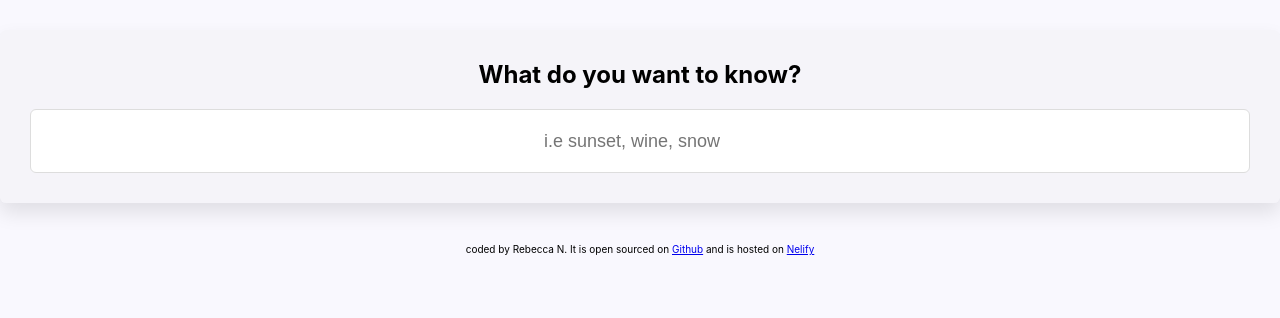
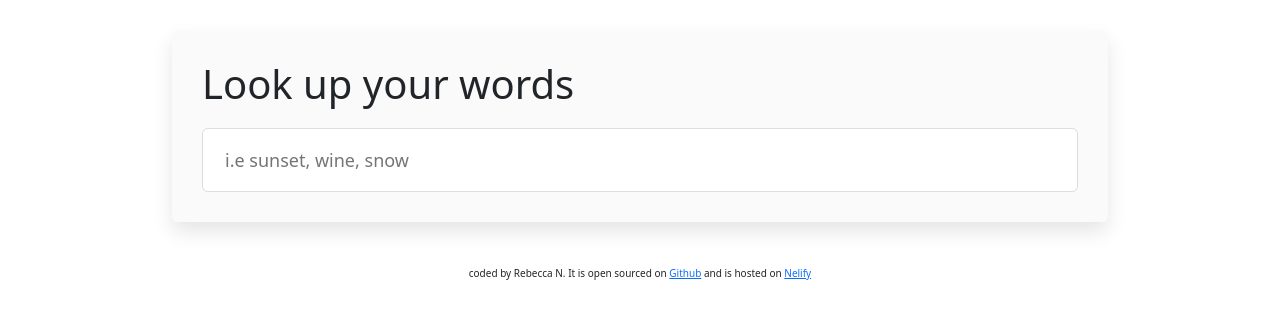
Before and after one commit to RebeccaNiem/my-dictionary, a React (Create React App) app: page / in a window 1280 px wide. Shown: the top 318 px of the page. Built offline with nearby package versions, Linux system fonts and the light colour scheme; no server answers.

Commit message:
added bootsstrap
added pictures

```diff
--- a/package.json
+++ b/package.json
@@ -4,6 +4,7 @@
   "private": true,
   "dependencies": {
     "axios": "^1.7.9",
+    "bootstrap": "^5.3.3",
     "cra-template": "1.2.0",
     "react": "^19.0.0",
     "react-dom": "^19.0.0",
--- a/src/App.css
+++ b/src/App.css
@@ -10,3 +10,12 @@
 body {
   background: #f9f8fe;
 }
+
+a {
+  color: #2c215f;
+}
+
+.App {
+  max-width: 960px;
+  margin: 0 auto;
+}
--- a/src/Dictionary.css
+++ b/src/Dictionary.css
@@ -1,7 +1,3 @@
-.Dictionary {
-  text-align: center;
-}
-
 .Dictionary .search-input {
   display: block;
   height: 64px;
@@ -12,7 +8,6 @@
   border: 1px solid #ddd;
   border-radius: 6px;
   width: 100%;
-  text-align: center;
 }
 
 .Dictionary label {
@@ -34,3 +29,6 @@
   box-shadow: 0 10px 20px rgb(0 0 0 / 10%);
   margin: 20px 0;
 }
+.Dictionary h1 {
+  height: 60px;
+}
--- a/src/Dictionary.js
+++ b/src/Dictionary.js
@@ -1,41 +1,69 @@
 import React, { useState } from "react";
 import axios from "axios";
-import Results from "./Results";
+import Results from "./Results.js";
 import "./Dictionary.css";
+import Photos from "./Photos.js";
 
-export default function Dictionary() {
-  let [keyword, setKeyword] = useState("");
+export default function Dictionary(props) {
+  let [keyword, setKeyword] = useState(props.defaultKeyword);
   let [results, setResults] = useState(null);
+  let [loaded, setLoaded] = useState(false);
+  let [photos, setPhotos] = useState(null);
 
   function handleResponse(response) {
     setResults(response.data[0]);
   }
 
-  function search(event) {
-    event.preventDefault();
+  function handlePictureResponse(response) {
+    setPhotos(response.data.photos);
+  }
 
+  function search() {
     let apiUrl = `https://api.dictionaryapi.dev/api/v2/entries/en/${keyword}`;
     axios.get(apiUrl).then(handleResponse);
+
+    //Bilder
+    let SheCodesAPIKey = "280o02ba0daf2b414a53ctfe4e6155a2";
+    let SheCodesAPIUrl = `https://api.shecodes.io/images/v1/search?query=${keyword}&key=${SheCodesAPIKey}`;
+    let headers = { Authorization: `${SheCodesAPIKey}` };
+    axios.get(SheCodesAPIUrl, { headers: headers }).then(handlePictureResponse);
+  }
+
+  function handleSubmit(event) {
+    event.preventDefault();
+    search();
   }
 
   function handleKeywordChange(event) {
     setKeyword(event.target.value);
   }
 
+  function load() {
+    setLoaded(true);
+    search();
+  }
+
+  if (loaded) {
     return (
       <div className="Dictionary">
         <section>
-        <form onSubmit={search}>
-          <label> What do you want to know?</label>
+          <h1>Look up your words</h1>
+          <form onSubmit={handleSubmit}>
             <input
               type="search"
+              onChange={handleKeywordChange}
+              defaultValue={props.defaultKeyword}
               placeholder="i.e sunset, wine, snow"
               className="search-input"
-            onChange={handleKeywordChange}
             />
           </form>
         </section>
         <Results results={results} />
+        <Photos photos={photos} />
       </div>
     );
+  } else {
+    load();
+    return "Loading";
   }
+}
--- a/src/Phonetic.css
+++ b/src/Phonetic.css
@@ -13,6 +13,10 @@
   height: 40px;
 }
 
+.Phonetic h2 {
+  height: 50px;
+}
+
 .Phonetic a:hover {
   background: #9670f4;
   color: white;
--- a/src/Phonetic.js
+++ b/src/Phonetic.js
@@ -2,7 +2,6 @@ import React from "react";
 import "./Phonetic.css";
 
 export default function Phonetic(props) {
-  console.log(props.phonetic);
   return (
     <div className="Phonetic">
       <a href={props.phonetic.audio} target="_blank" rel="noreferrer">
--- /dev/null
+++ b/src/Photos.css
@@ -0,0 +1,5 @@
+.Photos img {
+  border-radius: 4px;
+  margin-bottom: 20px;
+  max-width: 100%;
+}
--- /dev/null
+++ b/src/Photos.js
@@ -0,0 +1,24 @@
+import React from "react";
+import "./Photos.css";
+
+export default function Photos(props) {
+  if (props.photos) {
+    return (
+      <section className="Photos">
+        <div className="row">
+          {props.photos.map(function (photo, index) {
+            return (
+              <div className="col-4" key={index}>
+                <a href={photo.src.original} target="_blank" rel="noreferrer">
+                  <img src={photo.src.landscape} className="img-fluid" />
+                </a>
+              </div>
+            );
+          })}
+        </div>
+      </section>
+    );
+  } else {
+    return null;
+  }
+}
--- /dev/null
+++ b/src/Results.css
@@ -0,0 +1,3 @@
+.Results h2 {
+  height: 50px;
+}
--- a/src/Results.js
+++ b/src/Results.js
@@ -1,6 +1,7 @@
 import React from "react";
 import Phonetic from "./Phonetic";
 import Meaning from "./Meaning";
+import "./Results.css";
 
 export default function Results(props) {
   if (props.results) {
@@ -16,14 +17,11 @@ export default function Results(props) {
             );
           })}
         </section>
-
         {props.results.meanings.map(function (meaning, index) {
           return (
-            <div key={index}>
-              <section>
-                <Meaning meaning={meaning} />
-              </section>
-            </div>
+            <section key={index}>
+              <Meaning meaning={meaning} />
+            </section>
           );
         })}
       </div>
```
Also changed, not shown: src/index.js (+7 -6 lines), 1 other file (tests, documents, lock files or other folders). Lines whose indentation alone changed are shown as unchanged.
